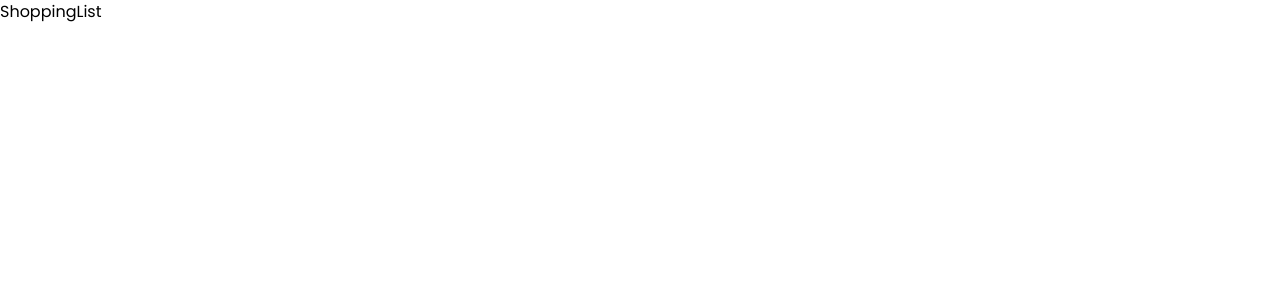
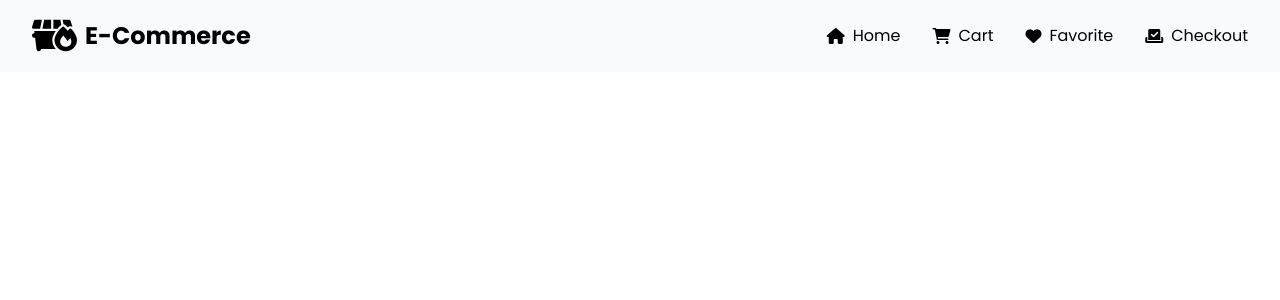
Before and after one commit to m5atib/e-commerce-react, a React (Create React App) app: page / in a window 1280 px wide. Shown: the top 300 px of the page. Built offline with nearby package versions, Linux system fonts and the light colour scheme.

Commit message:
added the navbar

```diff
--- /dev/null
+++ b/src/Components/Navbar.tsx
@@ -0,0 +1,20 @@
+import React from "react";
+import { Link } from "react-router-dom";
+const Navbar = () => {
+  return (
+    <nav className="p-4 px-8  bg-slate-50 flex flex-row justify-between items-center">
+      <Link to='/' className="hover:text-pink-500 flex flex-row gap-2 justify-center items-center">
+      <i className="text-4xl fa-solid fa-dumpster-fire"></i>
+      <h1 className="font-bold text-2xl">E-Commerce</h1>
+      </Link>
+      <div className="flex flex-row gap-8 ">
+        <Link className="hover:text-pink-500 flex flex-row gap-2 justify-center items-center" to="/"><i className="fa-solid fa-house"></i><h2>Home</h2></Link>
+        <Link className="hover:text-pink-500 flex flex-row gap-2 justify-center items-center" to="/cart"><i className="fa-solid fa-cart-shopping"></i><h2>Cart</h2></Link>
+        <Link className="hover:text-pink-500 flex flex-row gap-2 justify-center items-center" to="/favorite"><i className="fa-solid fa-heart"></i><h2>Favorite</h2></Link>
+        <Link className="hover:text-pink-500 flex flex-row gap-2 justify-center items-center" to="/checkout"><i className="fa-solid fa-check-to-slot"></i><h2>Checkout</h2></Link>
+      </div>
+    </nav>
+  );
+};
+
+export default Navbar;
--- a/src/Pages/ShoppingList.tsx
+++ b/src/Pages/ShoppingList.tsx
@@ -1,8 +1,11 @@
 import React from 'react'
+import Navbar from '../Components/Navbar'
 
 const ShoppingList = () => {
   return (
-    <div>ShoppingList</div>
+    <main>
+      <Navbar/>
+    </main>
   )
 }
 
```
